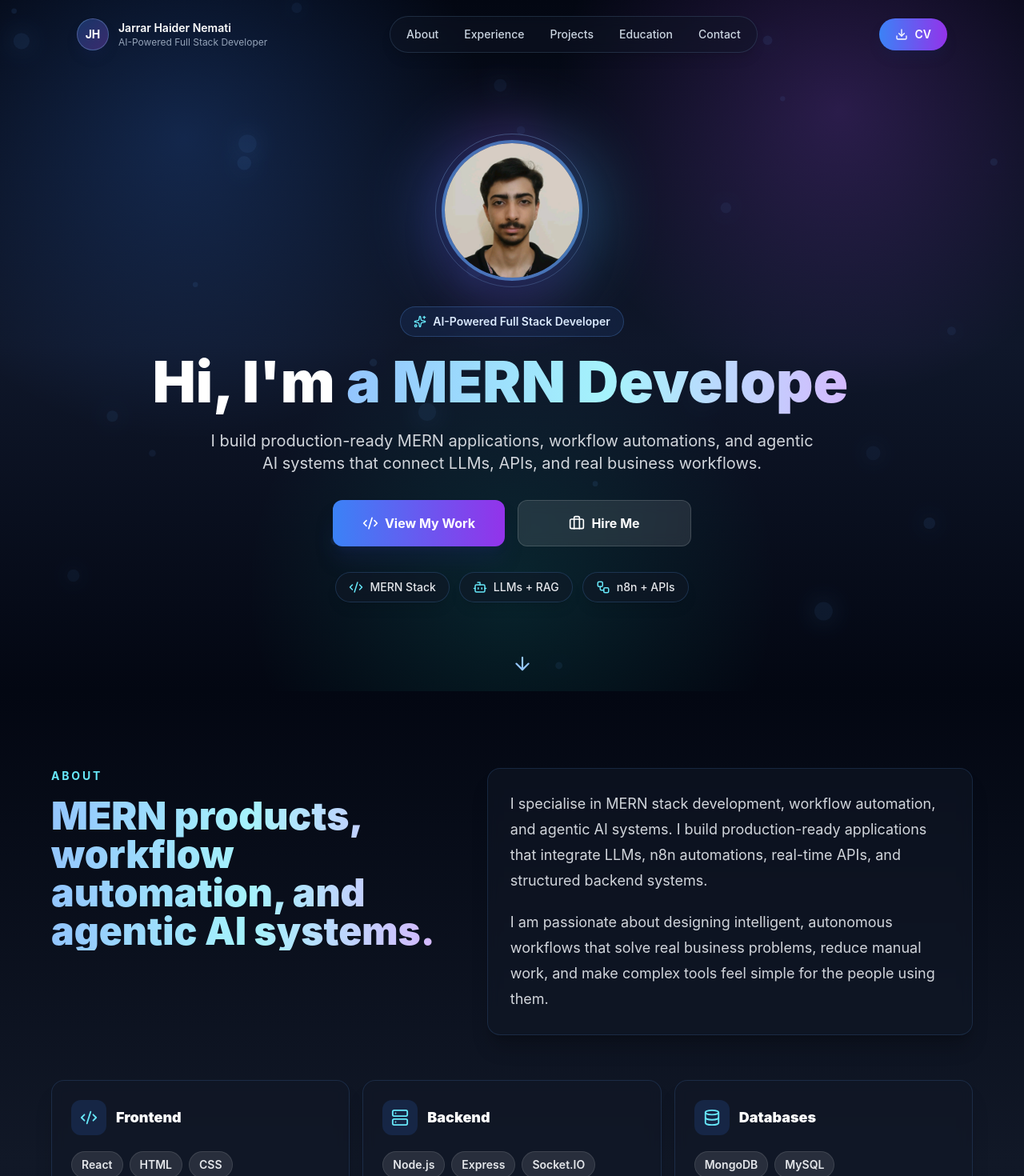
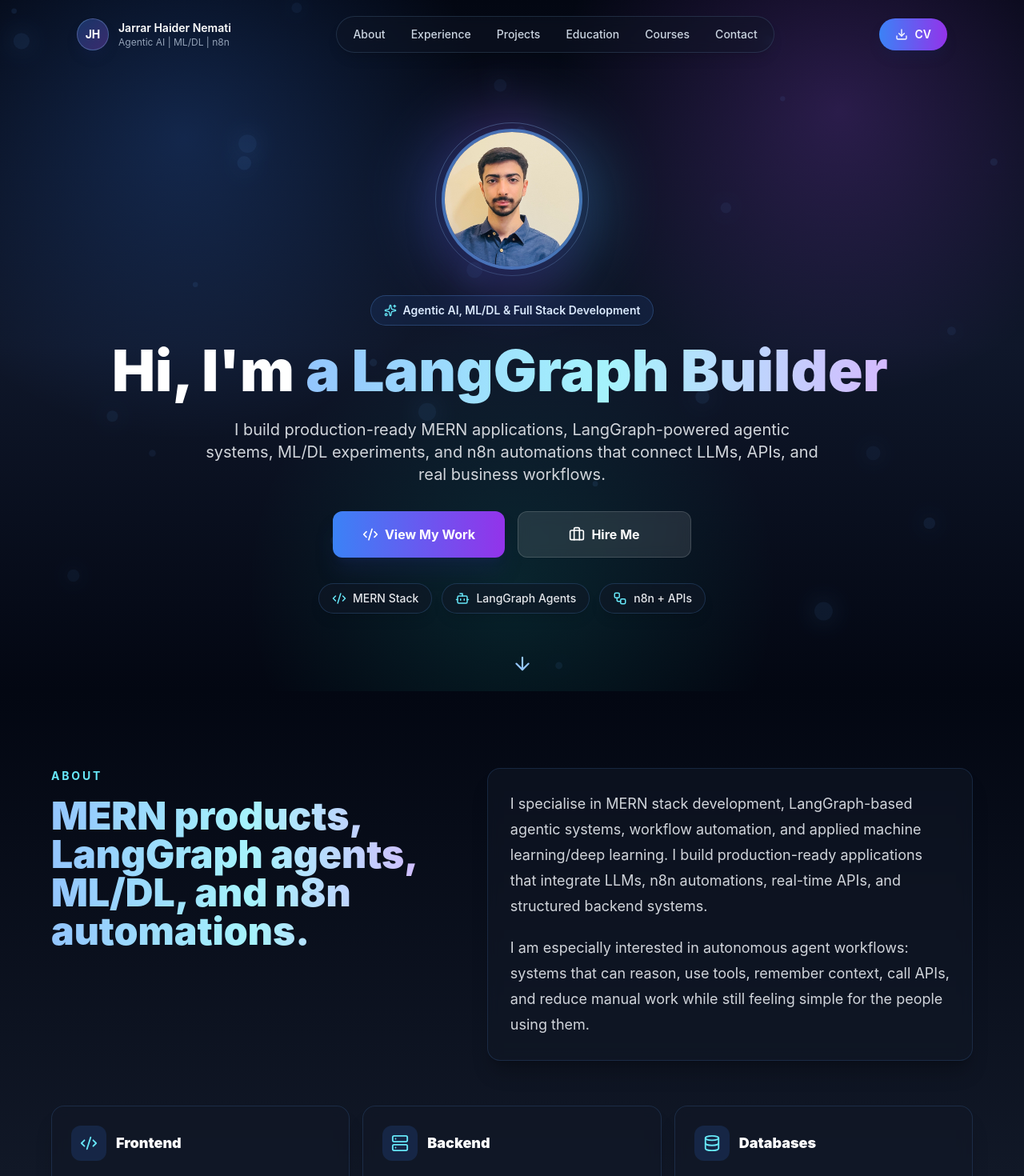
Before and after one commit to JarrarHaiderNemati/Personal-Portfolio, a React (Vite) app: page / in a window 1280 px wide. Shown: the top 1470 px of the page at 80% size. Built offline with nearby package versions, Linux system fonts and the light colour scheme.

Commit message:
added courses and updated profile photo

```diff
--- a/index.html
+++ b/index.html
@@ -5,9 +5,9 @@
     <meta name="viewport" content="width=device-width, initial-scale=1.0" />
     <meta
       name="description"
-      content="Portfolio of Jarrar Haider Nemati, an AI-powered full stack developer building MERN applications, n8n automations, and agentic AI systems."
+      content="Portfolio of Jarrar Haider Nemati, an AI-powered full stack developer building MERN apps, LangGraph agentic systems, ML/DL projects, and n8n automations."
     />
-    <title>Jarrar Haider Nemati | AI-Powered Full Stack Developer</title>
+    <title>Jarrar Haider Nemati | Agentic AI & Full Stack Developer</title>
   </head>
   <body>
     <div id="root"></div>
--- a/src/App.jsx
+++ b/src/App.jsx
@@ -6,6 +6,7 @@ import About from './components/about.jsx'
 import Experience from './components/experience.jsx'
 import Projects from './components/projects.jsx'
 import Education from './components/education.jsx'
+import Courses from './components/courses.jsx'
 import Footer from './components/footer.jsx'
 
 function App() {
@@ -17,6 +18,7 @@ function App() {
       <Experience></Experience>
       <Projects></Projects>
       <Education></Education>
+      <Courses></Courses>
       <Contact></Contact>
       <Footer></Footer>
     </main>
--- a/src/components/about.jsx
+++ b/src/components/about.jsx
@@ -34,12 +34,12 @@ function About() {
     {
       category: "Machine Learning",
       icon: <BrainCircuit size={22} />,
-      items: ["Python", "Pandas", "NumPy", "Scikit-learn", "Model Evaluation"]
+      items: ["Python", "Pandas", "NumPy", "Scikit-learn", "Deep Learning", "Model Evaluation"]
     },
     {
       category: "AI / Agents",
       icon: <Bot size={22} />,
-      items: ["LLMs", "LangChain", "LangGraph", "Prompt Engineering", "Agentic Workflows", "RAG"]
+      items: ["LangGraph", "LangChain", "LLMs", "Prompt Engineering", "Agentic Systems", "RAG"]
     }
   ]
 
@@ -59,20 +59,21 @@ function About() {
           <div>
             <p className="text-sm font-bold uppercase tracking-[0.2em] text-cyan-300">About</p>
             <h2 className="mt-4 bg-gradient-to-r from-blue-300 via-cyan-200 to-purple-300 bg-clip-text text-4xl font-black leading-tight text-transparent sm:text-5xl">
-              MERN products, workflow automation, and agentic AI systems.
+              MERN products, LangGraph agents, ML/DL, and n8n automations.
             </h2>
           </div>
 
           <div className="rounded-2xl border border-blue-400/15 bg-gray-900/55 p-7 text-lg leading-8 text-gray-300 shadow-xl shadow-black/20 backdrop-blur">
             <p>
-              I specialise in MERN stack development, workflow automation, and agentic AI
-              systems. I build production-ready applications that integrate LLMs, n8n
-              automations, real-time APIs, and structured backend systems.
+              I specialise in MERN stack development, LangGraph-based agentic systems,
+              workflow automation, and applied machine learning/deep learning. I build
+              production-ready applications that integrate LLMs, n8n automations,
+              real-time APIs, and structured backend systems.
             </p>
             <p className="mt-5">
-              I am passionate about designing intelligent, autonomous workflows that
-              solve real business problems, reduce manual work, and make complex tools
-              feel simple for the people using them.
+              I am especially interested in autonomous agent workflows: systems that
+              can reason, use tools, remember context, call APIs, and reduce manual
+              work while still feeling simple for the people using them.
             </p>
           </div>
         </motion.div>
@@ -120,7 +121,7 @@ function About() {
             <div>
               <h3 className="text-xl font-black">My operating style</h3>
               <p className="mt-1 max-w-3xl text-slate-300">
-                Start with the real business problem, automate the repetitive work, and ship a system people can actually use.
+                Start with the real business problem, use LangGraph or n8n where they fit, and ship intelligent systems people can actually use.
               </p>
             </div>
           </div>
--- a/src/components/contact.jsx
+++ b/src/components/contact.jsx
@@ -56,7 +56,7 @@ function Contact() {
             <p className="mt-5 text-lg leading-8 text-slate-300">
               Send the basics and your email app will open with everything formatted.
               I am open to freelance projects, internships, and full-time roles around MERN,
-              automation, and agentic AI systems.
+              LangGraph agents, ML/DL, n8n automation, and agentic AI systems.
             </p>
 
             <div className="mt-8 space-y-4">
@@ -69,7 +69,7 @@ function Contact() {
                 </span>
                 <span>
                   <span className="block text-sm font-semibold text-slate-400">Email</span>
-                  <span className="font-bold text-white">jarrarnemati@gmail.com</span>
+                  <span className="break-all font-bold text-white">jarrarnemati@gmail.com</span>
                 </span>
               </a>
 
--- /dev/null
+++ b/src/components/courses.jsx
@@ -0,0 +1,85 @@
+'use client'
+
+import { motion } from "framer-motion"
+import { useInView } from "react-intersection-observer"
+import { Award, BrainCircuit, CheckCircle2, Clock } from "lucide-react"
+
+function Courses() {
+  const { ref, inView } = useInView({
+    triggerOnce: true,
+    threshold: 0.18,
+  })
+
+  const courses = [
+    {
+      title: "AI Agents in LangGraph",
+      provider: "DeepLearning.AI",
+      status: "Completed",
+      icon: <BrainCircuit size={24} />,
+    },
+    {
+      title: "Deep Learning Specialization",
+      provider: "Coursera",
+      status: "In Progress",
+      icon: <Clock size={24} />,
+    },
+    {
+      title: "Retrieval-Augmented Generation",
+      provider: "Coursera",
+      status: "In Progress",
+      icon: <Clock size={24} />,
+    },
+  ]
+
+  return (
+    <section
+      id="courses"
+      ref={ref}
+      className="bg-gradient-to-b from-gray-950 via-slate-950 to-gray-950 px-5 py-24 text-white sm:px-8"
+    >
+      <div className="mx-auto max-w-6xl">
+        <motion.div
+          className="mb-12 max-w-3xl"
+          initial={{ opacity: 0, y: 24 }}
+          animate={inView ? { opacity: 1, y: 0 } : {}}
+          transition={{ duration: 0.7 }}
+        >
+          <p className="text-sm font-bold uppercase tracking-[0.2em] text-cyan-300">Courses & Certificates</p>
+          <h2 className="mt-4 bg-gradient-to-r from-blue-300 via-cyan-200 to-purple-300 bg-clip-text text-4xl font-black leading-tight text-transparent sm:text-5xl">
+            Focused learning in agents, deep learning, and RAG systems.
+          </h2>
+        </motion.div>
+
+        <div className="grid gap-5 md:grid-cols-3">
+          {courses.map((course, index) => (
+            <motion.article
+              key={course.title}
+              initial={{ opacity: 0, y: 24 }}
+              animate={inView ? { opacity: 1, y: 0 } : {}}
+              transition={{ duration: 0.5, delay: 0.1 + index * 0.08 }}
+              className="rounded-2xl border border-blue-400/15 bg-gray-900/60 p-6 shadow-xl shadow-black/20 backdrop-blur transition duration-300 hover:-translate-y-1 hover:border-blue-400/35 hover:shadow-blue-950/30"
+            >
+              <div className="mb-5 flex items-center justify-between gap-3">
+                <div className="grid h-12 w-12 place-items-center rounded-xl bg-gradient-to-r from-blue-500 to-purple-600 text-white shadow-lg shadow-blue-950/30">
+                  {course.icon}
+                </div>
+                <span className="inline-flex items-center gap-1.5 rounded-full border border-cyan-300/15 bg-cyan-300/10 px-3 py-1 text-xs font-bold text-cyan-100">
+                  {course.status === "Completed" && <CheckCircle2 size={14} />}
+                  {course.status}
+                </span>
+              </div>
+
+              <h3 className="text-xl font-black text-white">{course.title}</h3>
+              <div className="mt-3 flex items-center gap-2 text-sm font-semibold text-slate-300">
+                <Award size={16} className="text-cyan-300" />
+                {course.provider}
+              </div>
+            </motion.article>
+          ))}
+        </div>
+      </div>
+    </section>
+  )
+}
+
+export default Courses
--- a/src/components/footer.jsx
+++ b/src/components/footer.jsx
@@ -18,7 +18,7 @@ function Footer() {
           <p className="mt-1 text-sm text-slate-400">&copy; {currentYear} Built with React and Tailwind CSS.</p>
         </div>
 
-        <div className="flex items-center gap-3">
+        <div className="flex flex-wrap items-center gap-x-4 gap-y-3">
           <a href="#about" className="text-sm font-semibold text-slate-400 transition hover:text-white">
             About
           </a>
@@ -28,12 +28,15 @@ function Footer() {
           <a href="#projects" className="text-sm font-semibold text-slate-400 transition hover:text-white">
             Projects
           </a>
+          <a href="#courses" className="text-sm font-semibold text-slate-400 transition hover:text-white">
+            Courses
+          </a>
           <a href="#contact" className="text-sm font-semibold text-slate-400 transition hover:text-white">
             Contact
           </a>
           <motion.button
             onClick={scrollToTop}
-            className="ml-2 grid h-10 w-10 place-items-center rounded-full bg-gradient-to-r from-blue-500 to-purple-600 text-white shadow-lg shadow-blue-950/25 transition"
+            className="grid h-11 w-11 shrink-0 place-items-center rounded-full bg-gradient-to-r from-blue-500 to-purple-600 text-white shadow-lg shadow-blue-950/25 transition sm:ml-2"
             whileHover={{ y: -2 }}
             whileTap={{ scale: 0.96 }}
             aria-label="Back to top"
--- a/src/components/header.jsx
+++ b/src/components/header.jsx
@@ -7,7 +7,7 @@ import { Download, Menu, X } from 'lucide-react'
 function Header() {
   const [isScrolled, setIsScrolled] = useState(false)
   const [mobileMenuOpen, setMobileMenuOpen] = useState(false)
-  const navItems = ['about', 'experience', 'projects', 'education', 'contact']
+  const navItems = ['about', 'experience', 'projects', 'education', 'courses', 'contact']
 
   useEffect(() => {
     const handleScroll = () => {
@@ -46,7 +46,7 @@ function Header() {
             </span>
             <span className="hidden sm:block">
               <span className="block text-sm font-semibold text-white">Jarrar Haider Nemati</span>
-              <span className="block text-xs text-slate-400">AI-Powered Full Stack Developer</span>
+              <span className="block text-xs text-slate-400">Agentic AI | ML/DL | n8n</span>
             </span>
           </button>
         </motion.div>
@@ -62,7 +62,7 @@ function Header() {
               <li key={item}>
                 <button
                   onClick={() => handleScroll(item)}
-                  className="rounded-full px-4 py-2 text-sm font-medium text-slate-300 transition-colors duration-300 hover:bg-blue-500/20 hover:text-white"
+                  className="rounded-full px-3 py-2 text-sm font-medium text-slate-300 transition-colors duration-300 hover:bg-blue-500/20 hover:text-white lg:px-4"
                 >
                   <span className="capitalize">{item}</span>
                 </button>
--- a/src/components/hero.jsx
+++ b/src/components/hero.jsx
@@ -19,7 +19,7 @@ function Hero() {
 
   const highlights = [
     { label: "MERN Stack", icon: <Code2 size={18} /> },
-    { label: "LLMs + RAG", icon: <Bot size={18} /> },
+    { label: "LangGraph Agents", icon: <Bot size={18} /> },
     { label: "n8n + APIs", icon: <Workflow size={18} /> },
   ]
 
@@ -61,11 +61,13 @@ function Hero() {
         >
           <div className="absolute -inset-5 rounded-full bg-gradient-to-r from-blue-500 via-purple-500 to-cyan-400 opacity-35 blur-2xl" />
           <div className="absolute -inset-2 rounded-full border border-blue-300/30" />
-          <img
-            src="/Jar.jpeg"
-            alt="Jarrar Haider Nemati"
-            className="relative h-36 w-36 rounded-full border-4 border-blue-400/60 object-cover shadow-2xl shadow-blue-950/60 sm:h-44 sm:w-44"
-          />
+          <div className="relative h-36 w-36 overflow-hidden rounded-full border-4 border-blue-400/60 shadow-2xl shadow-blue-950/60 sm:h-44 sm:w-44">
+            <img
+              src="/Jar.jpeg"
+              alt="Jarrar Haider Nemati"
+              className="h-full w-full object-cover object-[50%_42%]"
+            />
+          </div>
         </motion.div>
 
         <motion.div
@@ -75,7 +77,7 @@ function Hero() {
           transition={{ duration: 0.7, delay: 0.18 }}
         >
           <Sparkles size={16} className="text-cyan-300" />
-          AI-Powered Full Stack Developer
+          Agentic AI, ML/DL & Full Stack Development
         </motion.div>
 
         <motion.h1
@@ -87,7 +89,7 @@ function Hero() {
           Hi, I'm{" "}
           <span className="bg-gradient-to-r from-blue-300 via-cyan-200 to-purple-300 bg-clip-text text-transparent">
             <Typewriter
-              words={["Jarrar Haider Nemati", "a MERN Developer", "an Agentic AI Builder"]}
+              words={["Jarrar Haider Nemati", "a LangGraph Builder", "an Agentic AI Developer"]}
               loop={0}
               cursor
               cursorStyle="|"
@@ -104,8 +106,9 @@ function Hero() {
           animate={{ opacity: 1, y: 0 }}
           transition={{ duration: 0.75, delay: 0.42 }}
         >
-          I build production-ready MERN applications, workflow automations, and
-          agentic AI systems that connect LLMs, APIs, and real business workflows.
+          I build production-ready MERN applications, LangGraph-powered agentic
+          systems, ML/DL experiments, and n8n automations that connect LLMs,
+          APIs, and real business workflows.
         </motion.p>
 
         <motion.div
--- a/src/index.css
+++ b/src/index.css
@@ -10,6 +10,7 @@
   body {
     margin: 0;
     min-width: 320px;
+    overflow-x: hidden;
     background: #0d1117;
     font-family: Inter, ui-sans-serif, system-ui, -apple-system, BlinkMacSystemFont, "Segoe UI", sans-serif;
     text-rendering: optimizeLegibility;
@@ -28,4 +29,20 @@
   video {
     max-width: 100%;
   }
+
+  #root {
+    min-width: 0;
+    overflow-x: hidden;
+  }
+
+  h1,
+  h2,
+  h3,
+  p,
+  a,
+  button,
+  span,
+  li {
+    overflow-wrap: break-word;
+  }
 }
```
Also changed, not shown: src/components/education.jsx (+1 -18 lines), public/Jar.jpeg.
